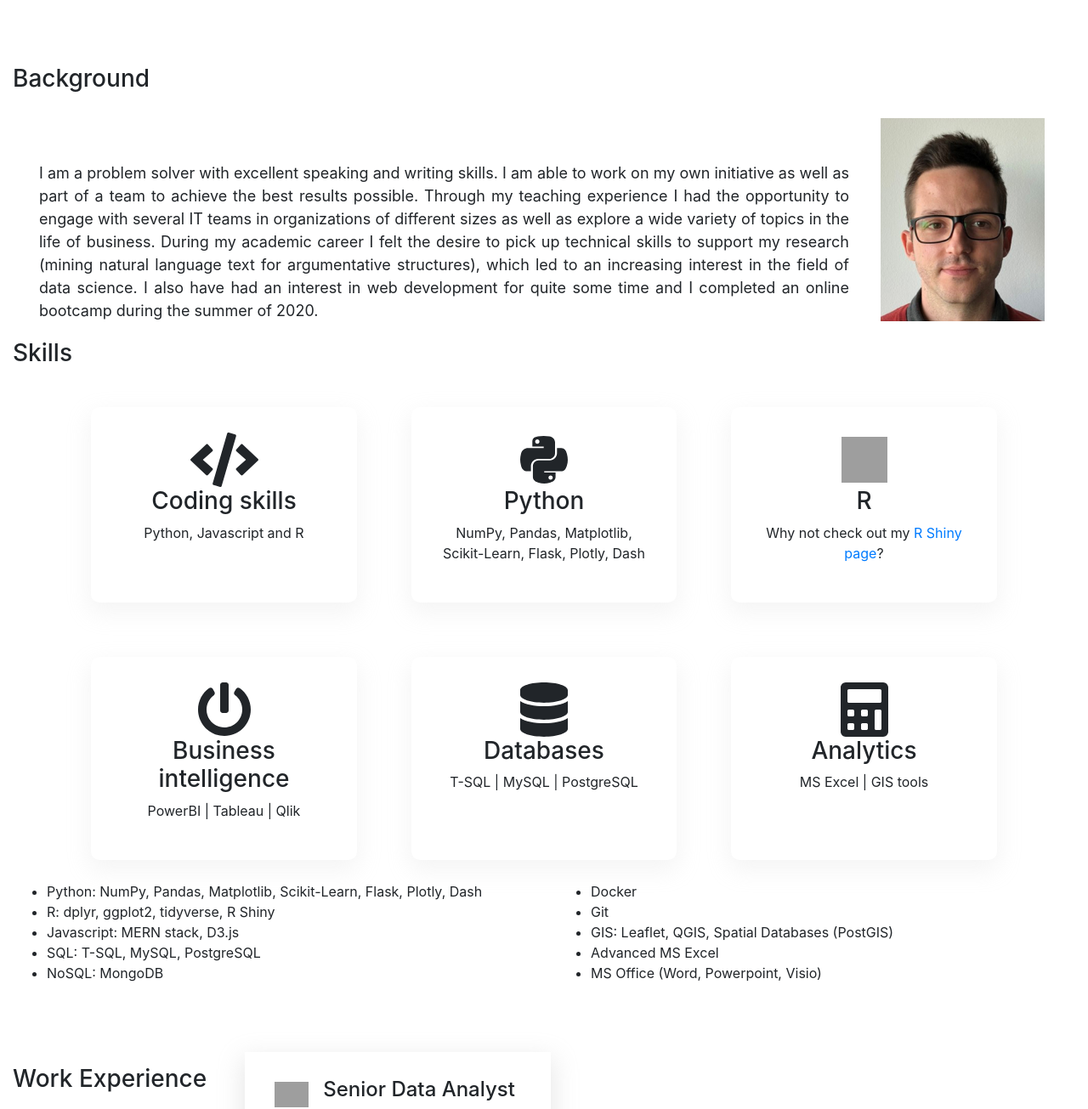
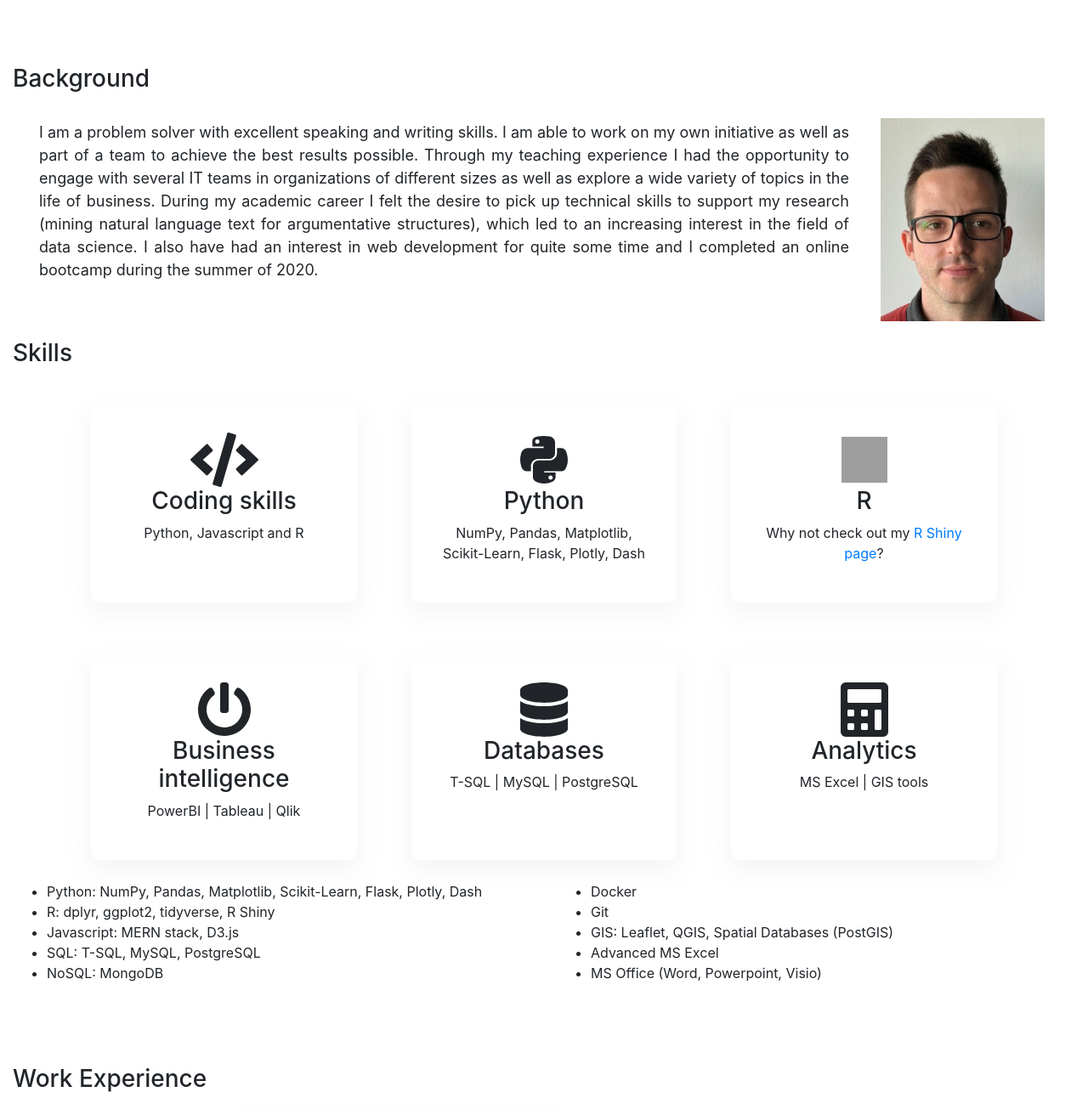
Before and after one commit to forgacsg/forgacsg.github.io, a plain HTML site: page index.html in a window 1280 px wide. Shown: the part 60-1365 px from the top of the page at 85% size. Drawn offline with nearby package versions, Linux system fonts and the light colour scheme; grey boxes are pictures that could not be loaded.

Commit message:
updated css

```diff
--- a/css/styles.css
+++ b/css/styles.css
@@ -29,7 +29,7 @@ img {
   margin: 1rem;
   text-align: justify;
   font-size: large;
-  padding-top: 3.5rem;
+  padding-top: 0.5rem;
 }
 
 .about-image{
@@ -119,7 +119,9 @@ img {
 .timeline{
   padding-top: 5rem;
 }
-
+.timeline h3{
+  padding-bottom: 5rem;
+}
 .timeline ul{
   display: inline-block;
 }
```
